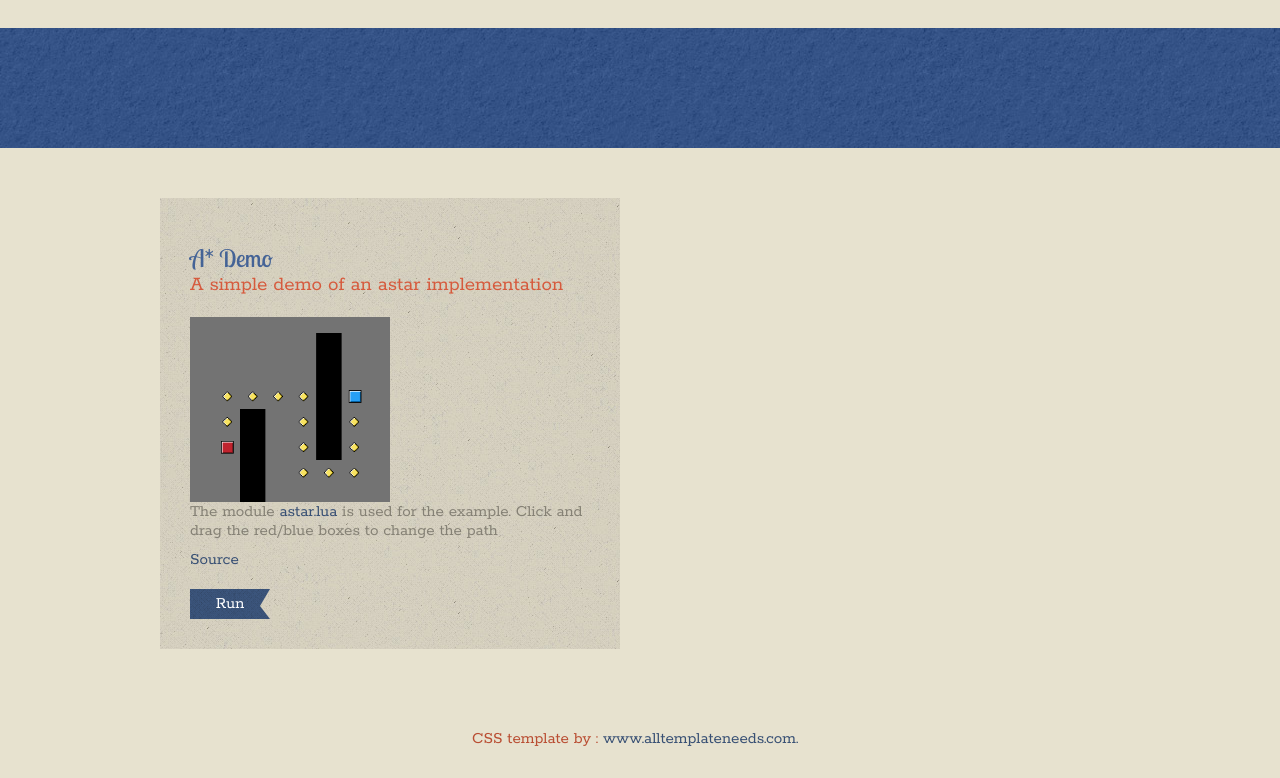
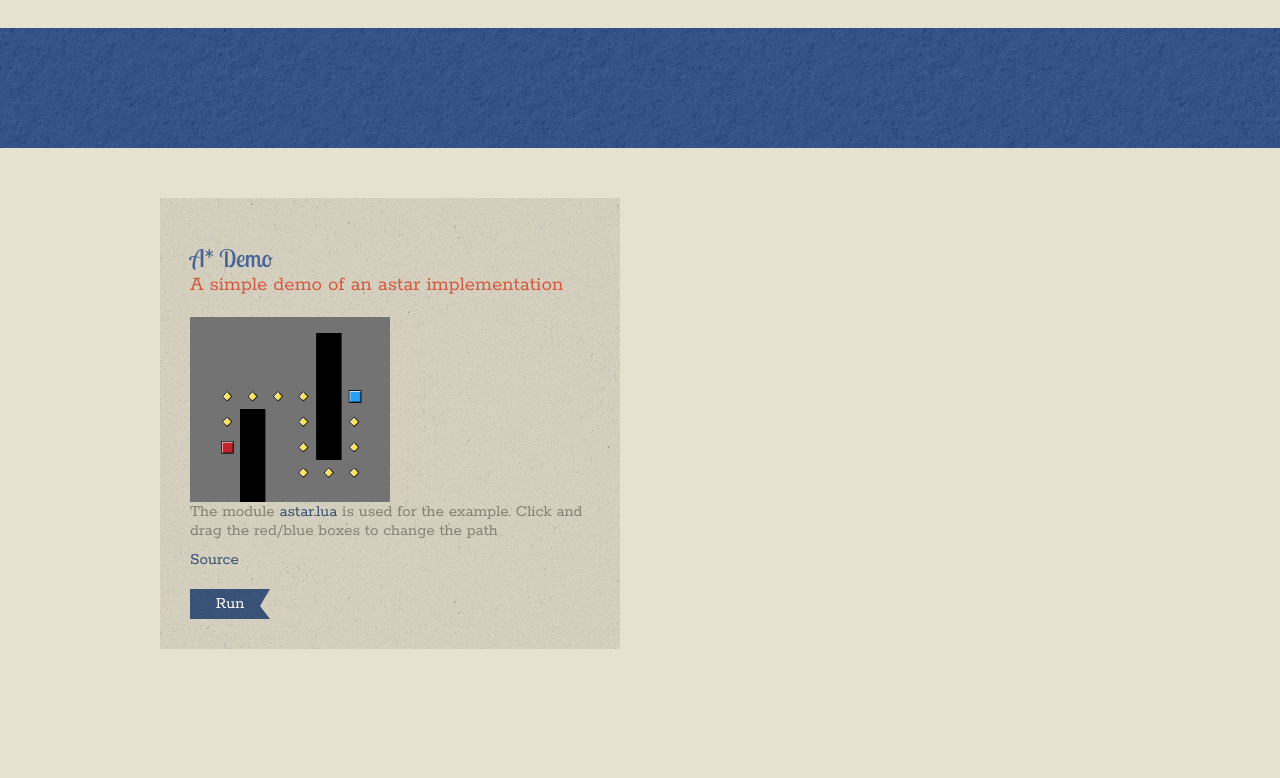
Before and after one commit to JCash/JCash.github.io, a plain HTML site: page index.html in a window 1280 px wide. Shown: the part 130-908 px from the top of the page. After the commit the page ends 819 px from the top, so only its background shows below. Drawn offline with Linux system fonts and the light colour scheme.

Commit message:
Removed all footers

```diff
--- a/index.html
+++ b/index.html
@@ -164,12 +164,6 @@
 --->
 <!---footer-wrap--->
 <div class="clear"></div>
-<div class="copyright-wrap">
-  <div class="copyright">
-    <div class="content" align="center">
-      <p>CSS template by :<a href="www.alltemplateneeds.com."> www.alltemplateneeds.com.</a>&nbsp;&nbsp;
-    </div>
-  </div>
-</div>
+
 </body>
 </html>
```
